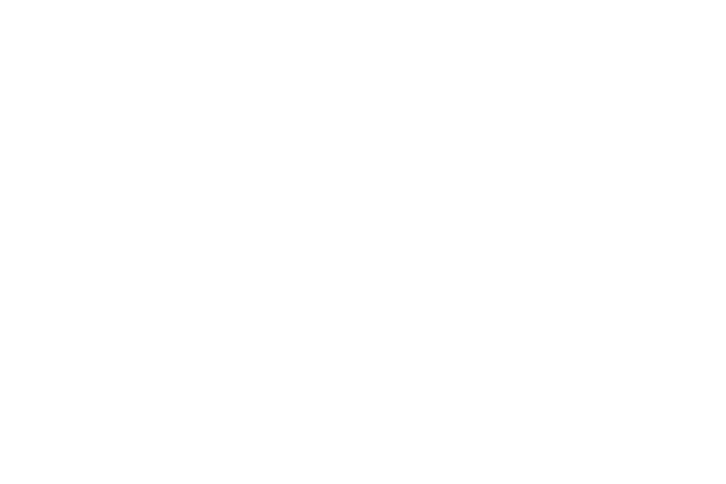
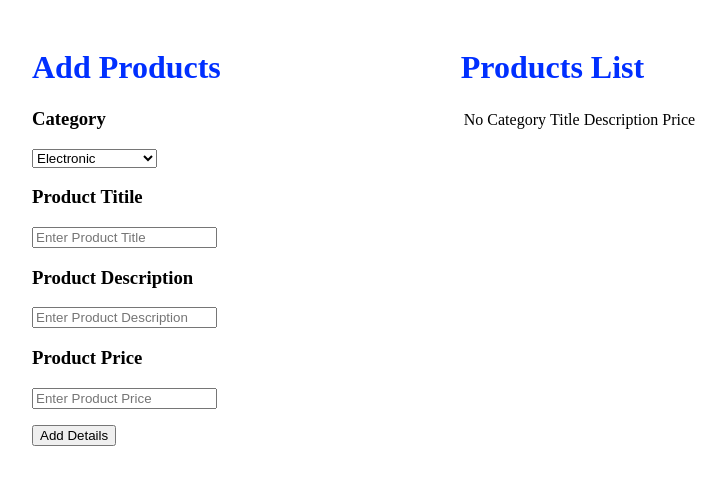
Before and after one commit to shakeer7396/unit-2-html, a plain HTML site: page local storage/bozaz asq.html in a window 1280 px wide. Shown: the whole page, without its empty margins (476-1202 px from the left). Drawn offline with Linux system fonts and the light colour scheme.

Commit message:
Update bozaz asq.html

```diff
--- a/local storage/bozaz asq.html
+++ b/local storage/bozaz asq.html
@@ -5,7 +5,7 @@
      <meta http-equiv="X-UA-Compatible" content="IE=edge" />
      <meta name="viewport" content="width=device-width, initial-scale=1.0" />
      <title>Document</title>
-     <!-- <style>
+     <style>
        #container{
          display: flex;
          margin-left: 300px;
@@ -20,7 +20,7 @@
          color: rgb(0, 47, 255);
        }
 
-     </style> -->
+     </style>
    </head>
 
    <body>
@@ -66,10 +66,57 @@
          </div>
      </div> -->
      <div id ="container" >
+      <div>
+        <form id="myform">
+          <h1>Add Products</h1>
+          <h3>Category</h3>
+          <select id="select">
+            <option>Electronic</option>
+            <option>Furniture</option>
+            <option>Home application</option>
+            <option>Books</option>
 
+          </select>
+          <br>
+          <h3>Product Titile</h3>
+          <input type="text" id="title" placeholder="Enter Product Title">
+          <br>
+          <h3>Product Description</h3>
+          <input type="text" id="discription" placeholder="Enter Product Description">
+          <br>
+          <h3>Product Price</h3>
+          <input type="text" id="price" placeholder="Enter Product Price">
+          <p></p>
+          <input type="submit" value="Add Details">
+        </form>
+      </div>
+      <div>
+        <h1>Products List</h1>
+        <table>
+          <thead>
+            <tr>
+              <td>No</td>
+              <td>Category</td>
+              <td>Title</td>
+              <td>Description</td>
+              <td>Price</td>
+            </tr>
+          </thead>
+          <tbody id="tbody">
+
+          </tbody>
+        </table>
+      </div>
      </div>
    </body>
  </html>
+ <script>
+  document.querySelector("#myform").addEventListener("submit",addDetails)
+
+  var productCart=JSON.parse(localStorage.getItem("cartInfo"))||[];
+
+
+ </script>
  <!-- <script>
     document.querySelector("#myform").addEventListener("submit",addDetails)
 
```
